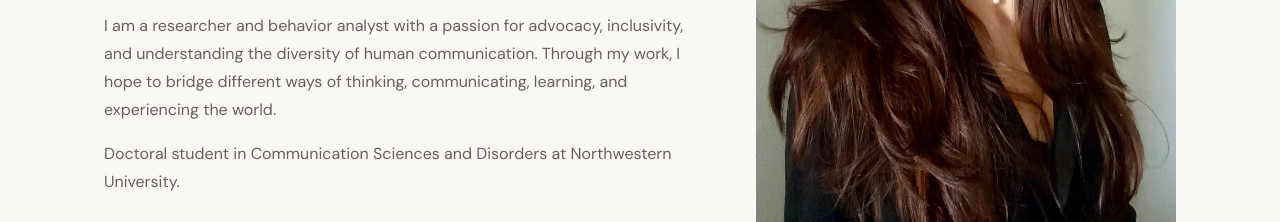
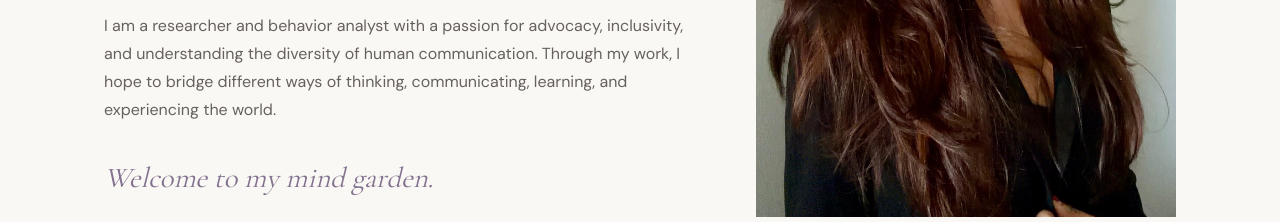
Before and after one commit to acfigueroa/acfigueroa.github.io, a plain HTML site: page index.html in a window 1280 px wide. Shown: the part 575-797 px from the top of the page. Drawn offline with nearby package versions, Linux system fonts and the light colour scheme.

Commit message:
Remove doctoral student description from index.html
Removed description of doctoral student status.

```diff
--- a/index.html
+++ b/index.html
@@ -320,11 +320,6 @@ a:focus-visible {
     diversity of human communication. Through my work,
     I hope to bridge different ways of thinking,
     communicating, learning, and experiencing the world.
-</p>
-
-<p>
-    Doctoral student in Communication Sciences and Disorders
-    at Northwestern University.
 </p>
 
 <p style="font-family: 'Cormorant Garamond', Georgia, serif;
```
